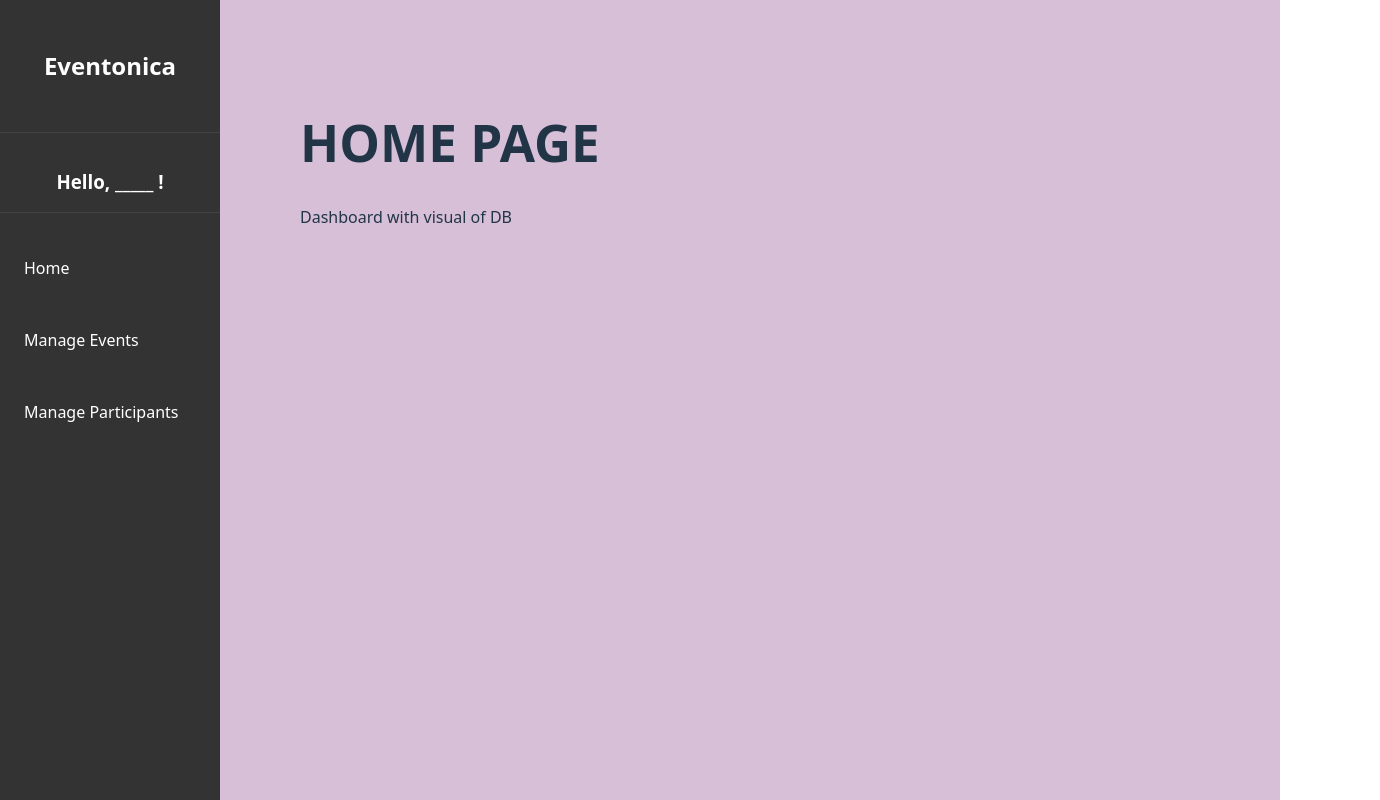
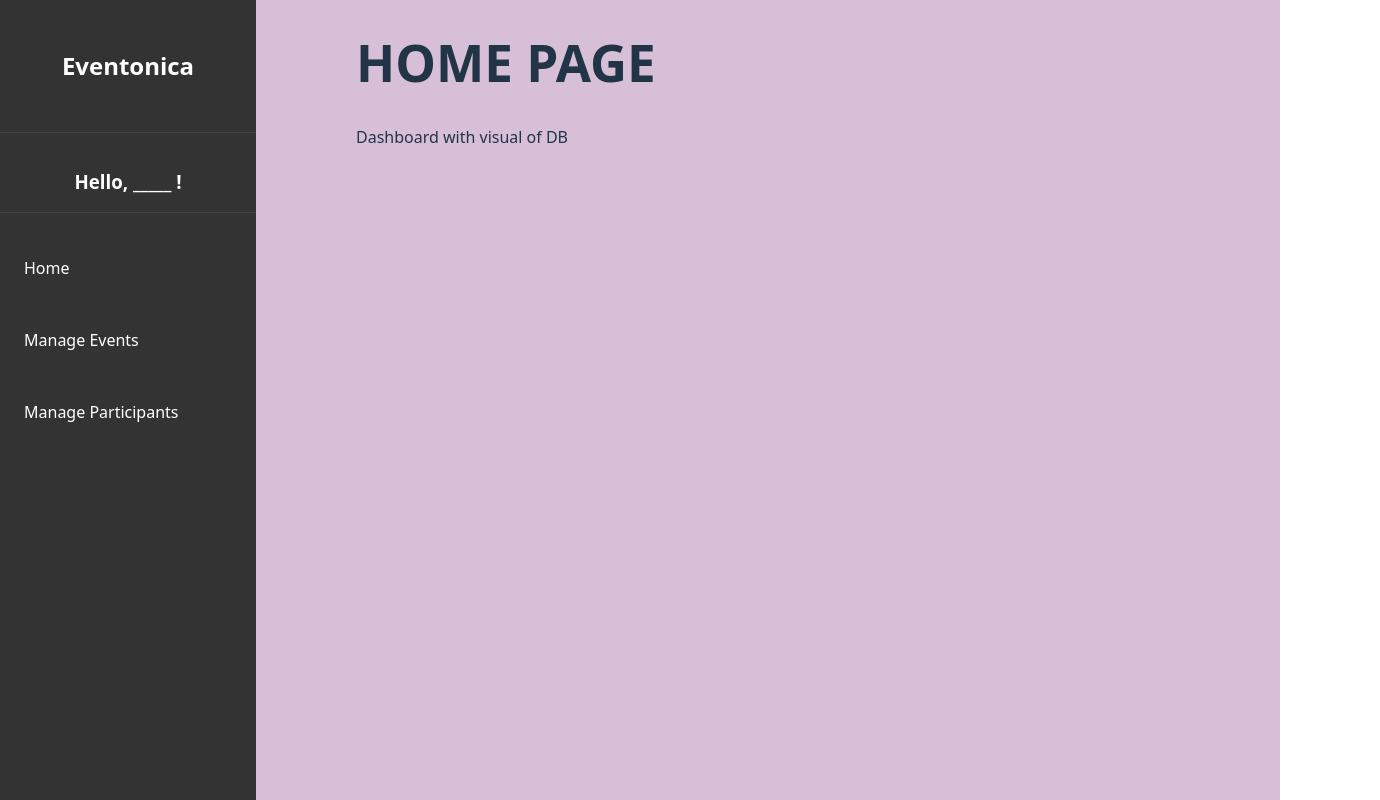
Before and after one commit to amilia-n/Techtonica-Weekly-Projects, a React (Vite) app in the folder Week 9 Eventonica/client/: page / in a window 1280 px wide. Shown: the whole page, 1380 px wide, since content can reach past the window. Built offline with nearby package versions, Linux system fonts and the light colour scheme.

Commit message:
adjust component interaction css so main content is not hidden by navbar

```diff
--- a/Week 9 Eventonica/client/src/App.css
+++ b/Week 9 Eventonica/client/src/App.css
@@ -1,4 +1,5 @@
 body {
+  width: 100vw;
   margin: 0;
   padding: 0;
   background-color: thistle;
@@ -8,18 +9,20 @@ body {
 .app {
   display: flex;
   min-height: 100vh;
+  width: 100%;
 }
 
 .navbar {
   display: flex;
   flex-direction: column;
-  width: 220px;
+  width: 20vw;
+  min-width: fit-content;
   background-color: #333;
   color: white;
   height: 100vh;
   left: 0;
   top: 0;
-  position: absolute;
+  position: fixed;
 }
 
 .header {
@@ -39,7 +42,7 @@ body {
   display: flex;
   justify-content: center;
   align-items: left;
-  width: 220px;
+  min-width: 20vw;
   padding: 1rem 0;
   text-align: center;
   border-bottom: 1px solid #444;
@@ -74,7 +77,8 @@ body {
 
 /* Main content area */
 main {
-  margin-left: 220px;
-  padding: 5rem;
-  flex-grow: 1;
+  width: 80vw;
+  min-width: fit-content;
+  margin-left: 20vw;
+  padding-left: 100px;
 }
```
